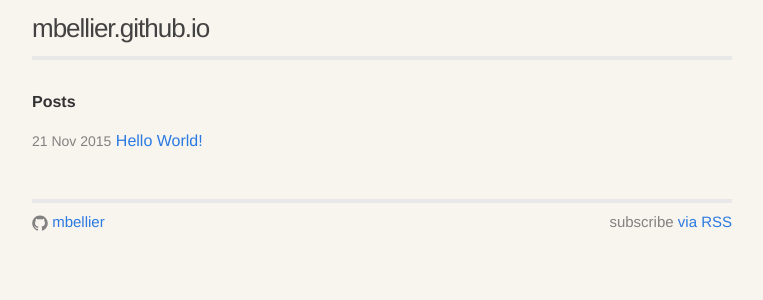
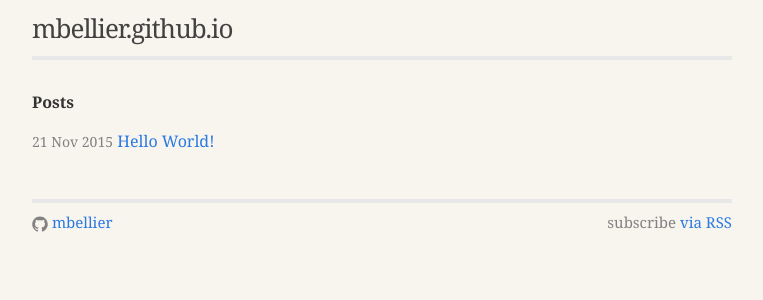
Before and after one commit to mbellier/mbellier.github.io, a Jekyll site: the page built from index.html, in a window 1280 px wide. Shown: the top 300 px of the page, without its empty margins (258-1021 px from the left). Built offline with Jekyll 4.4.1, drawn with Linux system fonts in a browser that asks for light colours.

Commit message:
Changed font. Change code block background.

```diff
--- a/_sass/_base.scss
+++ b/_sass/_base.scss
@@ -130,7 +130,7 @@
     font-size: 15px;
     border: 1px solid $grey-color-light;
     border-radius: 3px;
-    background-color: #eef;
+    background-color: #fff;
 }
 
 code {
--- a/css/main.scss
+++ b/css/main.scss
@@ -6,7 +6,7 @@
 
 
 // Our variables
-$base-font-family: Helvetica, Arial, sans-serif;
+$base-font-family: Cambria, Georgia, Times New Roman, serif;
 $base-font-size:   16px;
 $small-font-size:  $base-font-size * 0.875;
 $base-line-height: 1.5;
```
Also changed, not shown: _posts/2015-11-21-hello-world.md (line endings or trailing spaces).
